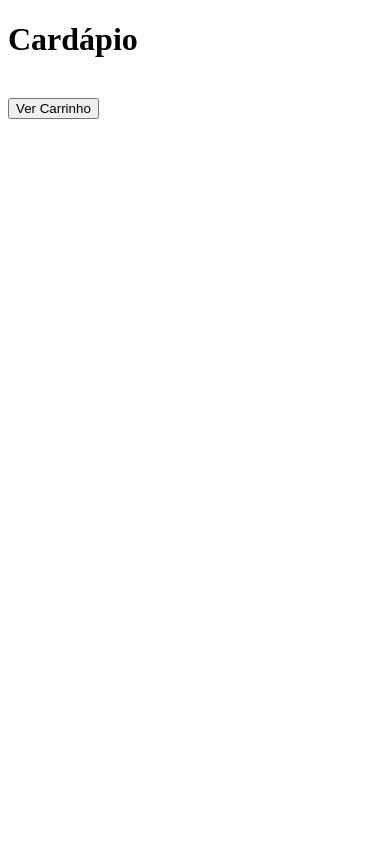
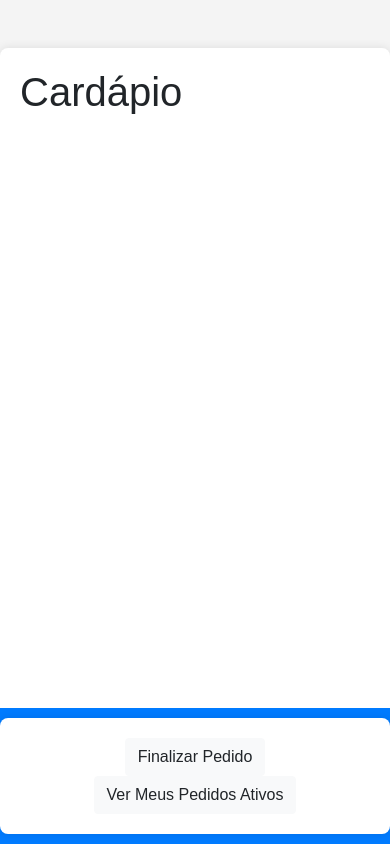
Before and after one commit to arthur-lucas-castro/app_cardapio_virtual, a Django app: page /produtos/ in a window 390 px wide. Run offline with Django 5.2, Linux system fonts and the light colour scheme; data that the repository does not hold is empty; some libraries are stand-ins or nearby versions.

Commit message:
Criacao do cardapio

```diff
--- a/cardapio-virtual-admin/admin_django/settings.py
+++ b/cardapio-virtual-admin/admin_django/settings.py
@@ -116,7 +116,7 @@ USE_TZ = True
 # Static files (CSS, JavaScript, Images)
 # https://docs.djangoproject.com/en/5.0/howto/static-files/
 
-STATIC_URL = 'static/'
+STATIC_URL = '/static/'
 
 # Default primary key field type
 # https://docs.djangoproject.com/en/5.0/ref/settings/#default-auto-field
--- a/cardapio-virtual-admin/admin_django/urls.py
+++ b/cardapio-virtual-admin/admin_django/urls.py
@@ -7,4 +7,4 @@ from django.conf import settings
 urlpatterns = [
     path('admin/', admin.site.urls),
     path('', include('core.urls'))
-] +  static(settings.MEDIA_URL, document_root=settings.MEDIA_ROOT)
+] +  static(settings.MEDIA_URL, document_root=settings.MEDIA_ROOT) + static(settings.STATIC_URL, document_root=settings.STATIC_ROOT)
--- a/cardapio-virtual-admin/core/models.py
+++ b/cardapio-virtual-admin/core/models.py
@@ -25,7 +25,7 @@ class Produto(models.Model):
         return str(self.nome)
 
 class Pedido(models.Model):
-    clinteId = models.ForeignKey(Cliente, on_delete=models.DO_NOTHING)
+    clienteId = models.ForeignKey(Cliente, on_delete=models.DO_NOTHING)
     mesa=models.IntegerField()
     ativo = models.BooleanField()
     created_at = models.DateTimeField(auto_now_add=True)
--- /dev/null
+++ b/cardapio-virtual-admin/core/static/css/listar_produtos.css
@@ -0,0 +1,50 @@
+/* Reset básico */
+* {
+    margin: 0;
+    padding: 0;
+    box-sizing: border-box;
+}
+
+/* Corpo da página */
+html, body {
+    height: 100%;
+    margin: 0;
+}
+
+body {
+    font-family: Arial, sans-serif;
+    background-color: #f4f4f4;
+    display: flex;
+    flex-direction: column;
+}
+
+/* Container principal */
+.container {
+    flex: 1; /* Faz com que o container principal ocupe o espaço disponível */
+    max-width: 1200px;
+    margin: 0 auto;
+    padding: 20px;
+    background-color: #fff;
+    border-radius: 8px;
+    box-shadow: 0 0 10px rgba(0, 0, 0, 0.1);
+}
+
+/* Rodapé */
+footer {
+    position: fixed;
+    bottom: 0;
+    left: 0;
+    width: 100%;
+    background-color: #007bff;
+    color: #fff;
+    text-align: center;
+    padding: 10px 0;
+    z-index: 1000; /* Garante que o rodapé fique acima de outros conteúdos */
+}
+
+/* Imagem do produto */
+.card-img-top {
+    width: 100%;
+    height: 200px; /* Defina a altura fixa para a imagem */
+    object-fit: cover; /* Cobre a área da imagem, cortando a parte excedente se necessário */
+}
--- a/cardapio-virtual-admin/core/templates/produtos/lista_produtos.html
+++ b/cardapio-virtual-admin/core/templates/produtos/lista_produtos.html
@@ -1,28 +1,52 @@
+{% load static %}
+
 <!DOCTYPE html>
 <html lang="pt-BR">
 <head>
     <meta charset="UTF-8">
     <meta name="viewport" content="width=device-width, initial-scale=1.0">
     <title>Cardápio</title>
+    <link rel="stylesheet" href="https://stackpath.bootstrapcdn.com/bootstrap/4.5.2/css/bootstrap.min.css">
+    <link rel="stylesheet" href="{% static 'css/listar_produtos.css' %}">
 </head>
 <body>
-    <h1>Cardápio</h1>
-    <ul>
+    <div class="container mt-5">
+        <h1 class="mb-4">Cardápio</h1>
+        <div class="row">
             {% for produto in produtos %}
-        <li>
-            <h2>{{ produto.nome }}</h2>
-            <p>{{ produto.descricao }}</p>
-            <p>Preço: R$ {{ produto.preco }}</p>
+            <div class="col-md-4 mb-4">
+                <div class="card">
+                    <img src="{{ produto.imagem.url }}" class="card-img-top" alt="{{ produto.nome }}">
+                    <div class="card-body">
+                        <h5 class="card-title">{{ produto.nome }}</h5>
+                        <p class="card-text">{{ produto.descricao }}</p>
+                        <p class="card-text"><strong>Preço:</strong> R$ {{ produto.preco }}</p>
                         <form action="{% url 'adicionar_ao_carrinho' produto.id %}" method="post">
                             {% csrf_token %}
-                <button type="submit">Adicionar ao Carrinho</button>
+                            <button type="submit" class="btn btn-primary">Adicionar aos Pedidos</button>
                         </form>
-        </li>
+                    </div>
+                </div>
+            </div>
             {% endfor %}
-    </ul>
-    <br>
-    <a href="{% url 'ver_carrinho' %}">
-        <button>Ver Carrinho</button>
+        </div>
+    </div>
+
+    <!-- Rodapé -->
+    <footer class="bg-primary text-white text-center">
+        <div class="container">
+            <a href="{% url 'ver_carrinho' %}" class="btn btn-light mx-2">
+                Finalizar Pedido
+                {% if carrinho_count > 0 %}
+                    <span class="badge badge-danger">{{ carrinho_count }}</span>
+                {% endif %}
             </a>
+            <a href="{% url 'listar_pedidos_ativos' %}" class="btn btn-light mx-2">Ver Meus Pedidos Ativos</a>
+        </div>
+    </footer>
+
+    <script src="https://code.jquery.com/jquery-3.5.1.slim.min.js"></script>
+    <script src="https://cdn.jsdelivr.net/npm/@popperjs/core@2.11.6/dist/umd/popper.min.js"></script>
+    <script src="https://stackpath.bootstrapcdn.com/bootstrap/4.5.2/js/bootstrap.min.js"></script>
 </body>
 </html>
--- a/cardapio-virtual-admin/core/urls.py
+++ b/cardapio-virtual-admin/core/urls.py
@@ -1,10 +1,14 @@
 
 from django.urls import path
-from .views import listar_produtos, adicionar_ao_carrinho, ver_carrinho, login
+from .views import listar_produtos, adicionar_ao_carrinho, ver_carrinho, login, realizar_pedido, pedido_realizado, listar_pedidos_ativos
 
 urlpatterns = [
     path('', login, name='login'),
     path('produtos/', listar_produtos, name='listar_produtos'),
     path('adicionar-ao-carrinho/<int:produto_id>/', adicionar_ao_carrinho, name='adicionar_ao_carrinho'),
     path('carrinho/', ver_carrinho, name='ver_carrinho'),
+    path('realizar-pedido/', realizar_pedido, name='realizar_pedido'),
+    path('pedido-realizado/<int:pedido_id>/', pedido_realizado, name='pedido_realizado'),
+    path('pedidos-ativos/', listar_pedidos_ativos, name='listar_pedidos_ativos'),
+
 ]
--- a/cardapio-virtual-admin/core/views.py
+++ b/cardapio-virtual-admin/core/views.py
@@ -1,6 +1,6 @@
 from django.http import HttpResponse
 from django.shortcuts import render, get_object_or_404, redirect
-from .models import Produto, Cliente
+from .models import Produto, Cliente, Pedido, PedidoProduto
 
 def login(request):
     if request.method == 'POST':
@@ -25,8 +25,9 @@ def login(request):
 
 def listar_produtos(request):
     produtos = Produto.objects.filter()
-    print(produtos)
-    return render(request, 'produtos/lista_produtos.html', {'produtos': produtos})
+    carrinho = request.session.get('carrinho', {})
+    carrinho_count = len(carrinho)
+    return render(request, 'produtos/lista_produtos.html', {'produtos': produtos, 'carrinho_count': carrinho_count})
 
 def adicionar_ao_carrinho(request, produto_id):
     produto = get_object_or_404(Produto, id=produto_id)
@@ -38,7 +39,7 @@ def adicionar_ao_carrinho(request, produto_id):
     if produto_id in carrinho:
         carrinho[produto_id]['quantidade'] += 1
     else:
-        carrinho[produto_id] = {'nome': produto.nome, 'preco': str(produto.preco), 'quantidade': 1}
+        carrinho[produto_id] = {'id': produto.id, 'nome': produto.nome, 'preco': str(produto.preco), 'quantidade': 1}
 
     request.session['carrinho'] = carrinho
 
@@ -47,3 +48,51 @@ def adicionar_ao_carrinho(request, produto_id):
 def ver_carrinho(request):
     carrinho = request.session.get('carrinho', {})
     return render(request, 'produtos/ver_carrinho.html', {'carrinho': carrinho})
+
+def realizar_pedido(request):
+    cliente_id = request.session.get('cliente_id')
+    if not cliente_id:
+        return redirect('login')  # Redireciona para login se o cliente não estiver autenticado
+
+    cliente = Cliente.objects.get(id=cliente_id)
+    print(cliente.id)
+
+    if request.method == 'POST':
+        mesa = request.POST['mesa']  # Supondo que o número da mesa seja fornecido
+
+        # Cria o pedido e salva no banco de dados
+        pedido = Pedido.objects.create(clienteId=cliente, mesa=mesa, ativo=True)
+
+        # Recupera o carrinho da sessão
+        carrinho = request.session.get('carrinho', {})
+
+        # Cria registros em PedidoProduto para cada item no carrinho
+        for item in carrinho.values():
+
+            produto = Produto.objects.get(id=item['id'])
+            PedidoProduto.objects.create(
+                produtoId=produto,
+                pedidoId=pedido,
+                status=PedidoProduto.StatusPedidos.PEDIDO_REALIZADO
+            )
+
+        # Limpa o carrinho após realizar o pedido
+        request.session['carrinho'] = {}  # Limpa o carrinho após realizar o pedido
+        return redirect('pedido_realizado', pedido_id=pedido.id)  # Redireciona para uma página de confirmação
+
+    return render(request, 'produtos/ver_carrinho.html')
+
+def pedido_realizado(request, pedido_id):
+    return render(request, 'produtos/pedido_realizado.html', {'pedido_id': pedido_id})
+
+def listar_pedidos_ativos(request):
+    cliente_id = request.session.get('cliente_id')
+    if not cliente_id:
+        return redirect('login')  # Redireciona para login se o cliente não estiver autenticado
+
+    pedidos_ativos = Pedido.objects.filter(clienteId=cliente_id, ativo=True).prefetch_related('pedidoproduto_set')
+
+    context = {
+        'pedidos_ativos': pedidos_ativos
+    }
+    return render(request, 'produtos/listar_pedidos_ativos.html', context)
```
Also changed, not shown: cardapio-virtual-admin/core/templates/produtos/listar_pedidos_ativos.html (added, +36 -0 lines), cardapio-virtual-admin/core/templates/produtos/pedido_realizado.html (added, +13 -0 lines), cardapio-virtual-admin/core/templates/produtos/ver_carrinho.html (+11 -0 lines), cardapio-virtual-admin/core/migrations/0002_rename_clinteid_pedido_clienteid.py (added). Lines whose indentation alone changed are shown as unchanged.
